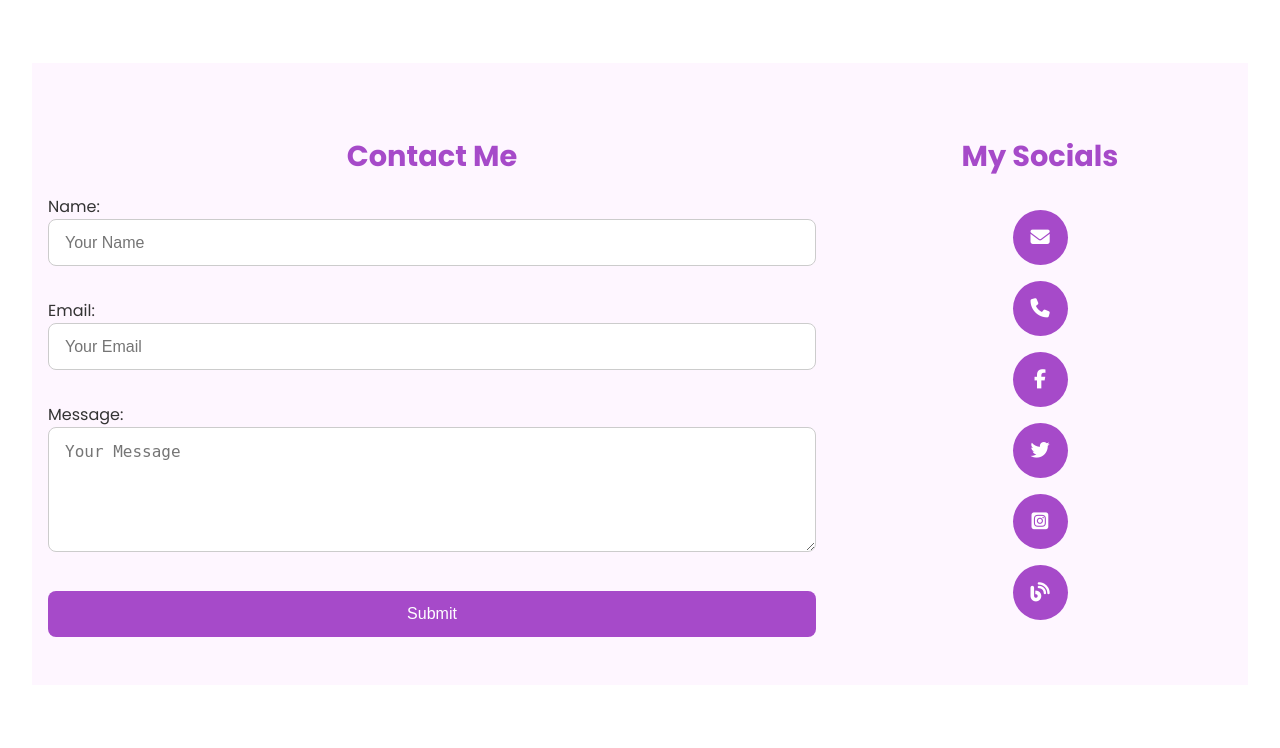
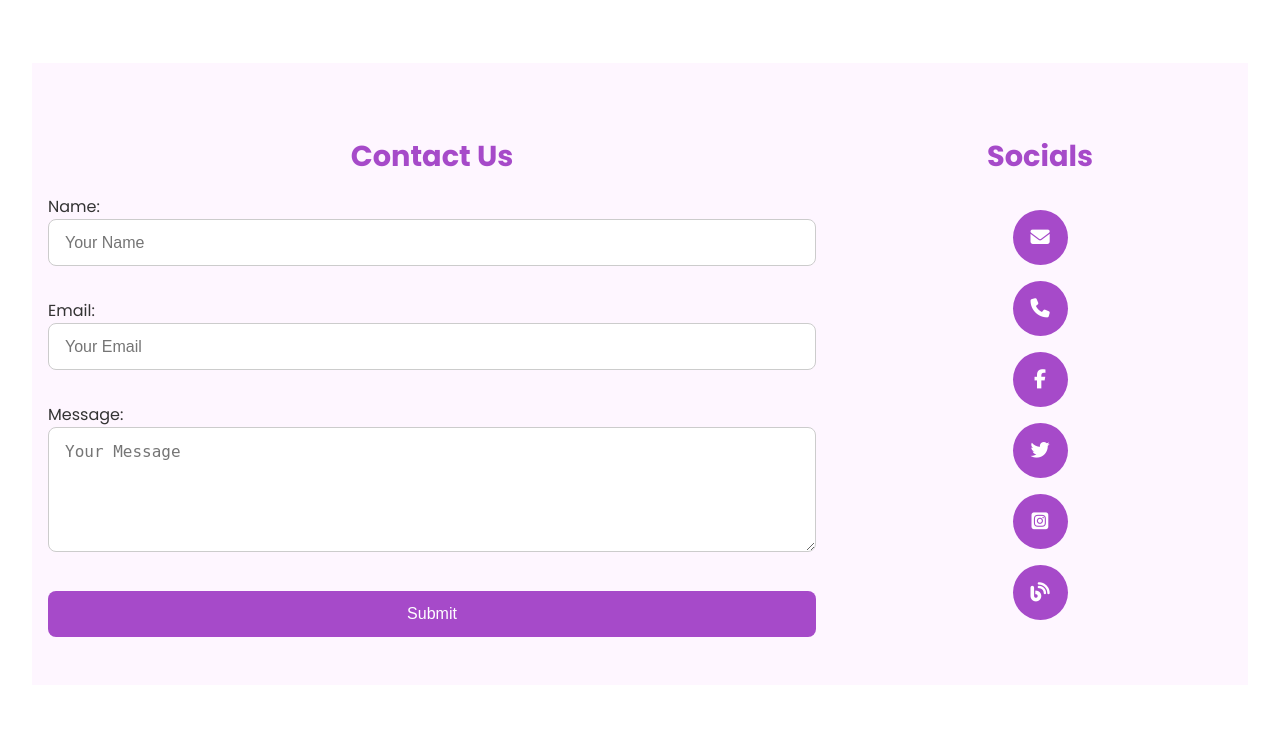
Before and after one commit to githuber-234/Nneka-Portfolio, a Django app: page /contact/ in a window 1280 px wide. Shown: the part 101-849 px from the top of the page. Run offline with Django 5.2, Linux system fonts and the light colour scheme.

Commit message:
Update contact.html

```diff
--- a/portfolio/templates/portfolio/contact.html
+++ b/portfolio/templates/portfolio/contact.html
@@ -9,7 +9,7 @@
     <form method="POST">
       {% csrf_token %}
       <div class="contact-form-head">
-        <h2 class="contact-header">Contact Me</h2>
+        <h2 class="contact-header">Contact Us</h2>
       </div>
       {{ contact_form.as_p }}
       <button class="contact-btn" name="contact_submit" type="submit">
@@ -18,7 +18,7 @@
     </form>
   </div>
   <div class="contact-right">
-    <h2 class="contact-header">My Socials</h2>
+    <h2 class="contact-header">Socials</h2>
     <a href="mailto:getvbaysolutions@gmail.com" class="contact-item">
       <i class="fa-solid fa-envelope"></i>
     </a>
```
